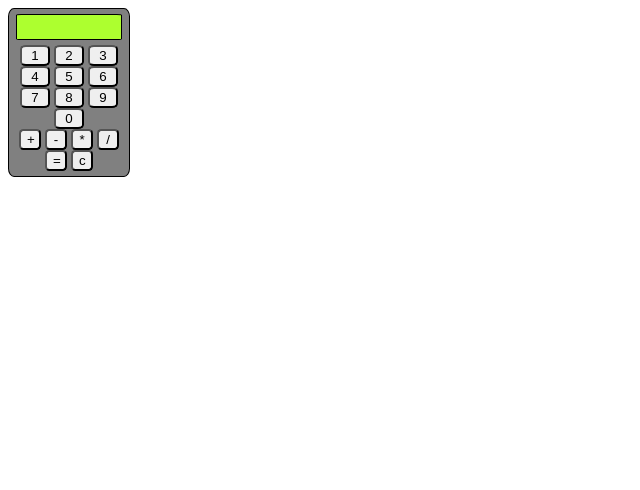
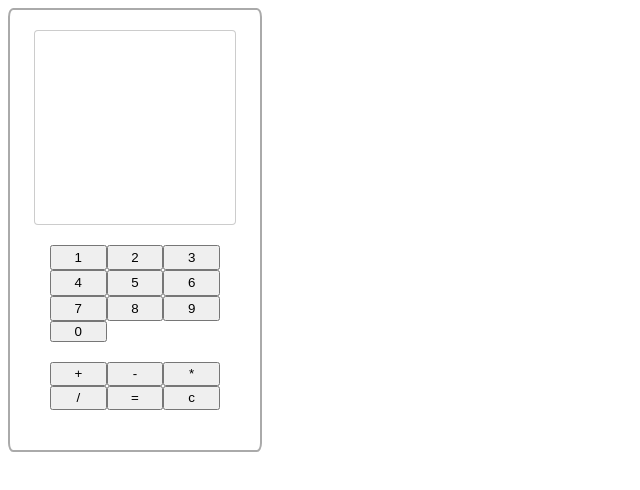
Before and after one commit to elefantflan/project-calculator, a plain HTML site: page level 3.html in a window 1280 px wide. Shown: the whole page, without its empty margins (0-640 px from the left). Drawn offline with Linux system fonts and the light colour scheme.

Commit message:
working on equal button to detect different operator signs

```diff
--- a/level 3.html
+++ b/level 3.html
@@ -5,78 +5,9 @@
     <meta http-equiv="X-UA-Compatible" content="IE=edge">
     <meta name="viewport" content="width=device-width, initial-scale=1.0">
     <title>Document</title>
+    <link rel="stylesheet" href="level3.css">
 </head>
 <body>
-    <div class="calculator">
-        <div class="display"></div>
-        <div class="box">
-            <button id="num">1</button>
-            <button id="num">2</button>
-            <button id="num">3</button>
-            <button id="num">4</button>
-            <button id="num">5</button>
-            <button id="num">6</button>
-            <button id="num">7</button>
-            <button id="num">8</button>
-            <button id="num">9</button>
-            <button id="num">0</button>
-        </div>
-        <div class="control">
-            <button id="op">+</button>
-            <button id="op">-</button>
-            <button id="op">*</button>
-            <button id="op">/</button>
-        </div>
-        <div class="misc">
-            <button id="equal">=</button>
-            <button id="clear">c</button>
-        </div>
-    </div>
-
-    <style>
-        .calculator{
-            display:flex;
-            flex-direction:column;
-            align-items: center;
-            width:110px;
-            padding:5px;
-            border:1px solid black;
-            border-radius:5%;
-            background-color: gray;
-        }
-        .box{
-            text-align: center;
-            width:100px;
-
-        }
-        .control{
-            width:100px;
-            text-align:center;
-        }
-        .misc{
-            width:100px;
-            text-align: center;
-        }
-        button{
-            width:30px;
-            border-radius: 20%;
-        }
-        .control button
-        ,.misc button {
-            width:22px;
-        }
-        .display{
-            width:100px;
-            height:20px;
-            border:1px black solid;
-            border-radius: 5%;
-            padding:2px;
-            background-color: greenyellow;
-            margin-bottom:5px;
-        }
-    </style>
-    <script>
-
-    </script>
+    <script src="level3.js"></script>
 </body>
 </html>
--- /dev/null
+++ b/level3.css
@@ -0,0 +1,45 @@
+div{
+    margin-bottom:20px;
+}
+
+.calculator{
+    display:flex;
+    flex-direction: column;
+    align-items: center;
+    flex:auto;
+
+    width:250px;
+    height:400px;
+
+    padding: 20px;
+    padding-left:0;
+    padding-right:0;
+
+    border:2px solid #aaaaaa;
+    border-radius: 2%;
+}
+
+.display{
+    width:200px;
+    height:200px;
+
+    border:1px solid #cccccc;
+    border-radius:2%
+}
+
+.numPad{
+    display:grid;
+    grid-template-columns: repeat(3,1fr);
+    grid-template-rows: repeat(3,1fr);
+
+    width:170px;
+    height:100px;
+}
+
+.opPad{
+    display:grid;
+    grid-template-columns: repeat(3, 1fr);
+
+    width:170px;
+    height:50px;
+}
--- /dev/null
+++ b/level3.js
@@ -0,0 +1,108 @@
+const body=document.body;
+
+const calculator=document.createElement('div');
+calculator.className="calculator"
+body.append(calculator)
+
+const display=document.createElement('div');
+display.className="display";
+calculator.append(display);
+
+const numPad=document.createElement('div');
+numPad.className="numPad";
+
+const opPad=document.createElement('div');
+opPad.className="opPad"
+calculator.append(numPad);
+calculator.append(opPad);
+
+// operator buttons
+const addBtn=document.createElement('button');
+const subBtn=document.createElement('button');
+const multBtn=document.createElement('button');
+const divBtn=document.createElement('button');
+const equalBtn=document.createElement('button');
+const clearBtn=document.createElement('button');
+
+addBtn.className="op";
+subBtn.className="op";
+multBtn.className="op";
+divBtn.className="op";
+equalBtn.className="op";
+clearBtn.className="op"
+
+addBtn.id="+"
+subBtn.id="-"
+multBtn.id="*"
+divBtn.id="/"
+equalBtn.id="="
+clearBtn.id="c"
+
+addBtn.textContent='+';
+subBtn.textContent='-';
+multBtn.textContent='*';
+divBtn.textContent='/';
+equalBtn.textContent='=';
+clearBtn.textContent='c';
+
+opPad.append(addBtn);
+opPad.append(subBtn);
+opPad.append(multBtn);
+opPad.append(divBtn);
+opPad.append(equalBtn);
+opPad.append(clearBtn);
+
+function createNumBtn(){
+    for(i=1;i<10;i++){
+        const button = document.createElement('button');
+        button.className="num";
+        button.id=`${i}`;
+        button.textContent=`${i}`;
+        numPad.append(button);
+    }
+    const zero = document.createElement('button');
+    zero.className="num";
+    zero.id='0';
+    zero.textContent='0';
+    numPad.append(zero)
+}
+
+createNumBtn();
+
+// operation
+displayArray=[];
+
+// turn strings to number
+const numBtns=document.querySelectorAll('.num');
+numBtns.forEach((btn)=>{
+    btn.addEventListener('click', ()=>{
+        display.textContent+=btn.textContent;
+    })
+})
+// push numbers on display into array
+function pushNumber(){
+    const number = parseInt(display.textContent)
+    displayArray.push(number);
+    console.log(displayArray);
+}
+// add
+addBtn.addEventListener('click',()=>{
+    pushNumber();
+    displayArray.push(addBtn.textContent);
+    console.log(displayArray);
+    display.textContent='';
+})
+
+equalBtn.addEventListener('click',()=>{
+    pushNumber();
+    const evenIndex = displayArray.filter((element, index)=>{
+        return index % 2 === 0;
+    })
+    console.log(evenIndex);
+})
+
+clearBtn.addEventListener('click',()=>{
+    display.textContent='';
+    displayArray=[];
+    console.log(displayArray)
+})
```
